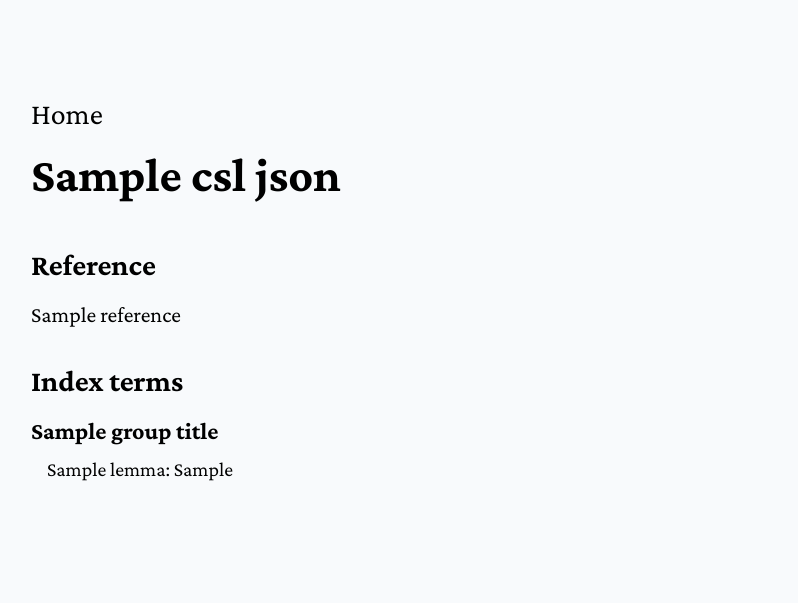
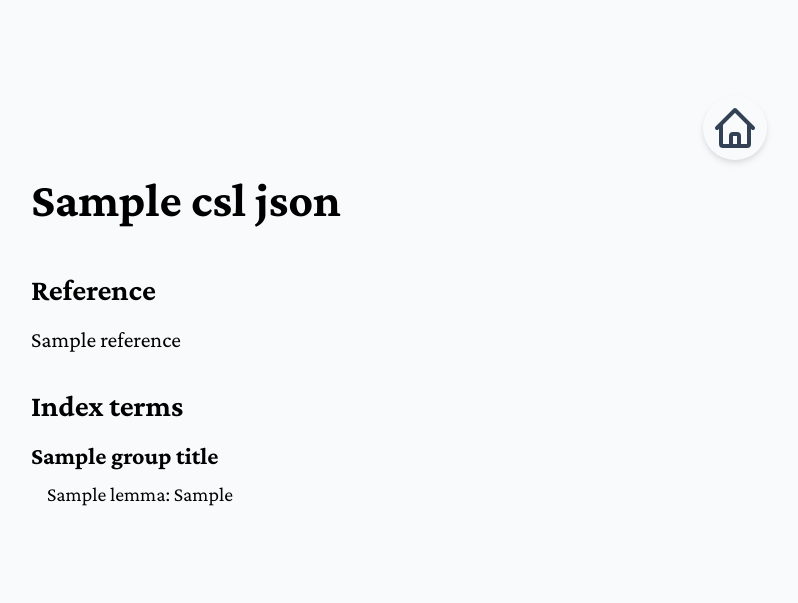
Before and after one commit to andredelft/heidegger-index, a Django app: template heidegger_index/templates/work_detail.html in a window 1280 px wide. Shown: the top 603 px of the page, without its empty margins (241-1039 px from the left). Run offline with Django 3.2, Linux system fonts and the light colour scheme; the template is opened without the code that fills it: most values are stand-ins (such as "Sample title", 1, 10 or a date in 2020); data that the repository does not hold is empty.

Commit message:
Change home button

```diff
--- a/heidegger_index/templates/_home_button.html
+++ b/heidegger_index/templates/_home_button.html
@@ -1 +1,7 @@
-<a href="{% url 'index:home' %}" class="text-3xl {{ link_decoration }}">Home</a>
+<div class="sticky z-10 float-right w-16 h-16 mb-4 ml-4 duration-300 rounded-full bg-slate-50 text-slate-700 top-6 drop-shadow-md dark:drop-shadow-lg dark:bg-slate-700 transition-color hover:bg-slate-200 dark:hover:bg-slate-600">
+  <a href="{% url 'index:home' %}" role="button" class="block p-2 transition-all duration-700 dark:text-slate-200">
+    <svg xmlns="http://www.w3.org/2000/svg" class="w-full h-full" fill="none" viewBox="0 0 24 24" stroke="currentColor">
+      <path stroke-linecap="round" stroke-linejoin="round" stroke-width="2" d="M3 12l2-2m0 0l7-7 7 7M5 10v10a1 1 0 001 1h3m10-11l2 2m-2-2v10a1 1 0 01-1 1h-3m-6 0a1 1 0 001-1v-4a1 1 0 011-1h2a1 1 0 011 1v4a1 1 0 001 1m-6 0h6" />
+    </svg>
+  </a>
+</div>
--- a/heidegger_index/templates/_site_base.html
+++ b/heidegger_index/templates/_site_base.html
@@ -15,7 +15,7 @@
   </head>
   <body class="font-serif transition-colors bg-slate-50 dark:bg-slate-700">
     {% block container %}
-    <div class="max-w-3xl px-4 py-12 mx-auto text-2xl leading-relaxed md:py-24">
+    <div class="relative max-w-3xl px-4 py-12 mx-auto text-2xl leading-relaxed md:py-24">
     {% block body %}{% endblock %}
     </div>
     {% endblock container %}
--- a/heidegger_index/templates/lemma_detail.html
+++ b/heidegger_index/templates/lemma_detail.html
@@ -2,7 +2,7 @@
 
 {% block body %}
 {% include '_home_button.html' %}
-<h1 class="py-8 text-5xl font-semibold dark:text-white">{{ lemma.value }}</h1>
+<h1 class="clear-right pb-8 text-5xl font-semibold dark:text-white">{{ lemma.value }}</h1>
 {% if lemma.description %}
 <div class="prose prose-2xl prose-slate dark:prose-invert prose-blockquote:not-italic prose-blockquote:text-[0.9em] prose-blockquote:leading-normal dark:prose-blockquote:border-l-slate-600 prose-a:decoration-sky-300">
   {{ lemma.description | safe }}
--- a/heidegger_index/templates/work_detail.html
+++ b/heidegger_index/templates/work_detail.html
@@ -2,7 +2,7 @@
 
 {% block body %}
 {% include '_home_button.html' %}
-<h1 class="py-4 text-5xl font-bold dark:text-white">{{ work.csl_json.title }}</h1>
+<h1 class="clear-right pb-4 text-5xl font-bold dark:text-white">{{ work.csl_json.title }}</h1>
 <h2 class="mt-8 mb-4 text-3xl font-bold dark:text-white">Reference</h2>
 <div class="text-1.5xl {{ body_text }}">{{ work.reference | safe }}</div>
 {% if work_lemma %}
--- a/tailwind/dist/styles.css
+++ b/tailwind/dist/styles.css
@@ -1175,11 +1175,39 @@ Ensure the default browser behavior of the `hidden` attribute.
   position: fixed;
 }
 
+.absolute {
+  position: absolute;
+}
+
+.relative {
+  position: relative;
+}
+
 .sticky {
   position: -webkit-sticky;
   position: sticky;
 }
 
+.top-6 {
+  top: 1.5rem;
+}
+
+.right-6 {
+  right: 1.5rem;
+}
+
+.z-10 {
+  z-index: 10;
+}
+
+.float-right {
+  float: right;
+}
+
+.clear-right {
+  clear: right;
+}
+
 .mx-auto {
   margin-left: auto;
   margin-right: auto;
@@ -1209,6 +1237,22 @@ Ensure the default browser behavior of the `hidden` attribute.
   margin-bottom: 2rem;
 }
 
+.mb-12 {
+  margin-bottom: 3rem;
+}
+
+.mb-6 {
+  margin-bottom: 1.5rem;
+}
+
+.ml-2 {
+  margin-left: 0.5rem;
+}
+
+.ml-4 {
+  margin-left: 1rem;
+}
+
 .block {
   display: block;
 }
@@ -1229,8 +1273,28 @@ Ensure the default browser behavior of the `hidden` attribute.
   display: none;
 }
 
+.h-14 {
+  height: 3.5rem;
+}
+
+.h-full {
+  height: 100%;
+}
+
+.h-16 {
+  height: 4rem;
+}
+
 .w-16 {
   width: 4rem;
+}
+
+.w-14 {
+  width: 3.5rem;
+}
+
+.w-full {
+  width: 100%;
 }
 
 .max-w-3xl {
@@ -1286,6 +1350,10 @@ Ensure the default browser behavior of the `hidden` attribute.
   border-radius: 0.375rem;
 }
 
+.rounded-full {
+  border-radius: 9999px;
+}
+
 .border {
   border-width: 1px;
 }
@@ -1327,6 +1400,18 @@ Ensure the default browser behavior of the `hidden` attribute.
   padding-bottom: 3rem;
 }
 
+.pb-8 {
+  padding-bottom: 2rem;
+}
+
+.pb-4 {
+  padding-bottom: 1rem;
+}
+
+.pt-20 {
+  padding-top: 5rem;
+}
+
 .-indent-4 {
   text-indent: -1rem;
 }
@@ -1403,6 +1488,16 @@ Ensure the default browser behavior of the `hidden` attribute.
 .decoration-transparent {
   -webkit-text-decoration-color: transparent;
           text-decoration-color: transparent;
+}
+
+.drop-shadow-lg {
+  --tw-drop-shadow: drop-shadow(0 10px 8px rgb(0 0 0 / 0.04)) drop-shadow(0 4px 3px rgb(0 0 0 / 0.1));
+  filter: var(--tw-blur) var(--tw-brightness) var(--tw-contrast) var(--tw-grayscale) var(--tw-hue-rotate) var(--tw-invert) var(--tw-saturate) var(--tw-sepia) var(--tw-drop-shadow);
+}
+
+.drop-shadow-md {
+  --tw-drop-shadow: drop-shadow(0 4px 3px rgb(0 0 0 / 0.07)) drop-shadow(0 2px 2px rgb(0 0 0 / 0.06));
+  filter: var(--tw-blur) var(--tw-brightness) var(--tw-contrast) var(--tw-grayscale) var(--tw-hue-rotate) var(--tw-invert) var(--tw-saturate) var(--tw-sepia) var(--tw-drop-shadow);
 }
 
 .filter {
@@ -1417,8 +1512,18 @@ Ensure the default browser behavior of the `hidden` attribute.
   transition-duration: 150ms;
 }
 
+.transition-all {
+  transition-property: all;
+  transition-timing-function: cubic-bezier(0.4, 0, 0.2, 1);
+  transition-duration: 150ms;
+}
+
 .duration-300 {
   transition-duration: 300ms;
+}
+
+.duration-700 {
+  transition-duration: 700ms;
 }
 
 .ease-in-out {
```
Also changed, not shown: other parts of tailwind/dist/styles.css (+44 -1 lines).
